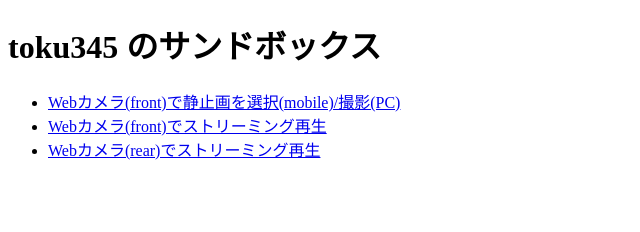
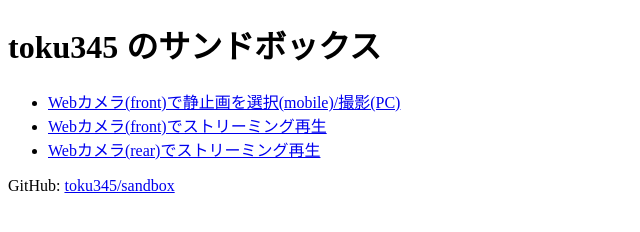
Before and after one commit to toku345/sandbox, a website: page public/index.html in a window 1280 px wide. Shown: the whole page, without its empty margins (0-640 px from the left). Drawn offline with Linux system fonts and the light colour scheme.

Commit message:
Add GitHub repositorylink

```diff
--- a/public/index.html
+++ b/public/index.html
@@ -16,6 +16,8 @@
         <li><a href="./webcamera_streaming_front.html">Webカメラ(front)でストリーミング再生</a></li>
         <li><a href="./webcamera_streaming_rear.html">Webカメラ(rear)でストリーミング再生</a></li>
       </ul>
+
+      GitHub: <a href="https://github.com/toku345/sandbox">toku345/sandbox</a>
     </div>
   </body>
 </html>
```
